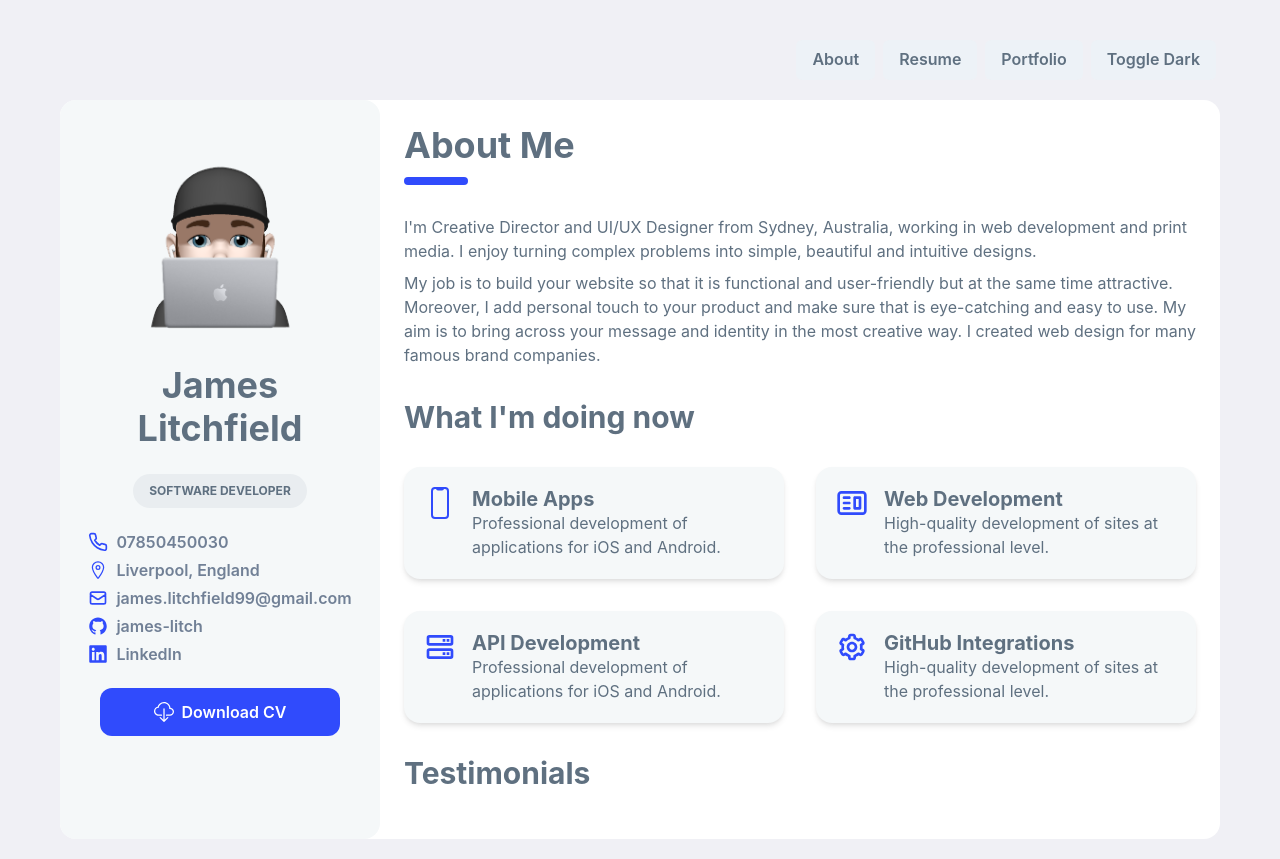
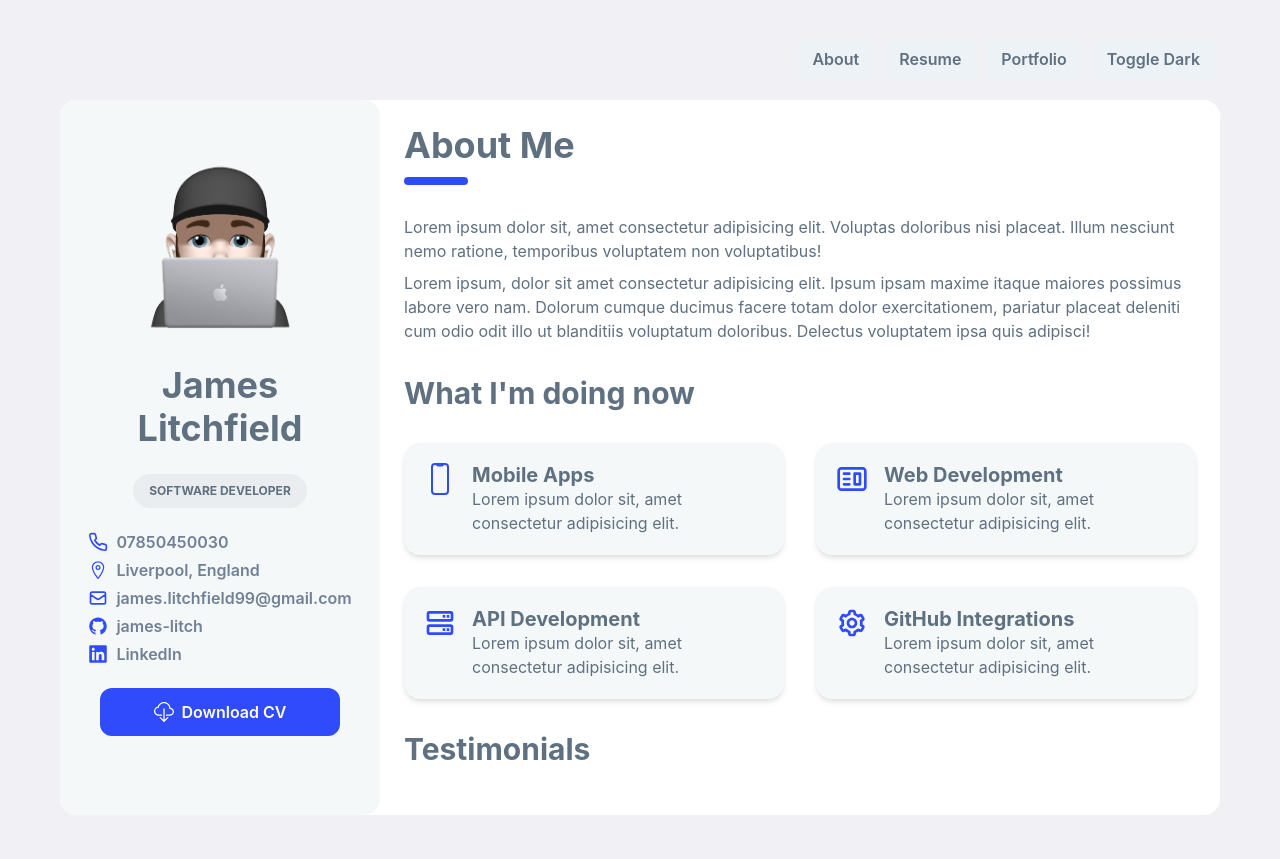
Before and after one commit to james-litch/portfolio, a Next.js app: page / in a window 1280 px wide. After the commit the page ends 835 px from the top, so only its background shows below. Built offline with nearby package versions, Linux system fonts and the light colour scheme.

Commit message:
loremify strings

```diff
--- a/pages/index.tsx
+++ b/pages/index.tsx
@@ -6,25 +6,25 @@ import { CgWebsite } from 'react-icons/cg'
 import { BiServer, BiCog } from 'react-icons/bi'
 
 const skills = [
-  { icon: IoPhonePortraitOutline, title: 'Mobile Apps', description: 'Professional development of applications for iOS and Android.' },
-  { icon: CgWebsite, title: 'Web Development', description: 'High-quality development of sites at the professional level.' },
-  { icon: BiServer, title: 'API Development', description: 'Professional development of applications for iOS and Android.' },
-  { icon: BiCog, title: 'GitHub Integrations', description: 'High-quality development of sites at the professional level.' }
+  { icon: IoPhonePortraitOutline, title: 'Mobile Apps', description: 'Lorem ipsum dolor sit, amet consectetur adipisicing elit.' },
+  { icon: CgWebsite, title: 'Web Development', description: 'Lorem ipsum dolor sit, amet consectetur adipisicing elit.' },
+  { icon: BiServer, title: 'API Development', description: 'Lorem ipsum dolor sit, amet consectetur adipisicing elit.' },
+  { icon: BiCog, title: 'GitHub Integrations', description: 'Lorem ipsum dolor sit, amet consectetur adipisicing elit.' }
 ]
 
 const IndexPage = () => (
   <Page title="About Me">
 
     <Box>
-      <Text as="p" marginBottom={2}>I&apos;m Creative Director and UI/UX Designer from Sydney, Australia, working in web development and print media. I enjoy turning complex problems into simple, beautiful and intuitive designs.</Text>
-      <Text as="p">My job is to build your website so that it is functional and user-friendly but at the same time attractive. Moreover, I add personal touch to your product and make sure that is eye-catching and easy to use. My aim is to bring across your message and identity in the most creative way. I created web design for many famous brand companies.</Text>
+      <Text as="p" marginBottom={2}>Lorem ipsum dolor sit, amet consectetur adipisicing elit. Voluptas doloribus nisi placeat. Illum nesciunt nemo ratione, temporibus voluptatem non voluptatibus!</Text>
+      <Text as="p">Lorem ipsum, dolor sit amet consectetur adipisicing elit. Ipsum ipsam maxime itaque maiores possimus labore vero nam. Dolorum cumque ducimus facere totam dolor exercitationem, pariatur placeat deleniti cum odio odit illo ut blanditiis voluptatum doloribus. Delectus voluptatem ipsa quis adipisci!</Text>
     </Box>
 
     <Heading as="h2" size="lg">
       What I&apos;m doing now
     </Heading>
 
-    <SimpleGrid columns={[1, 1, 2]} gap={8}>
+    <SimpleGrid columns={[1, 1, 1, 2]} gap={8}>
     {skills.map(({ icon, title, description }) => (
       <SkillCard icon={icon} title={title} description={description} key={title}/>
     ))}
```
